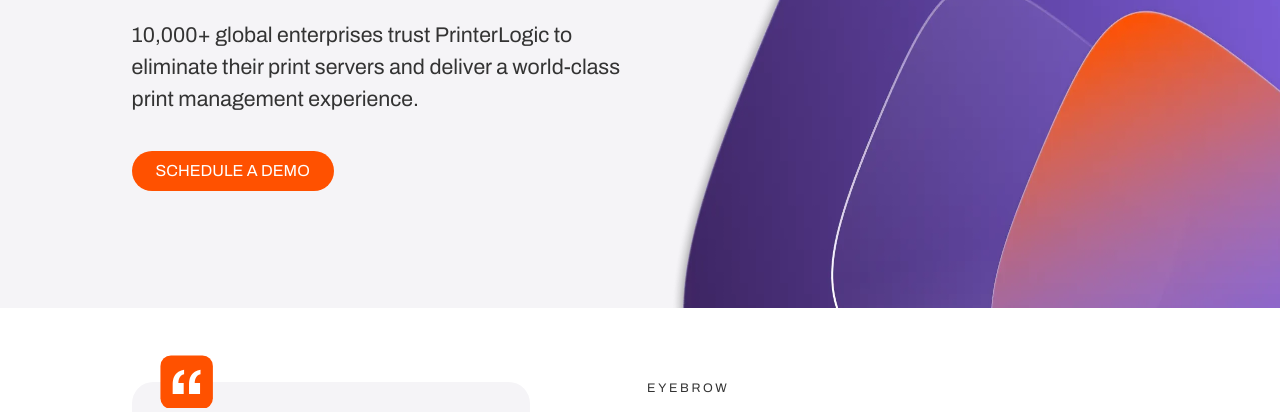
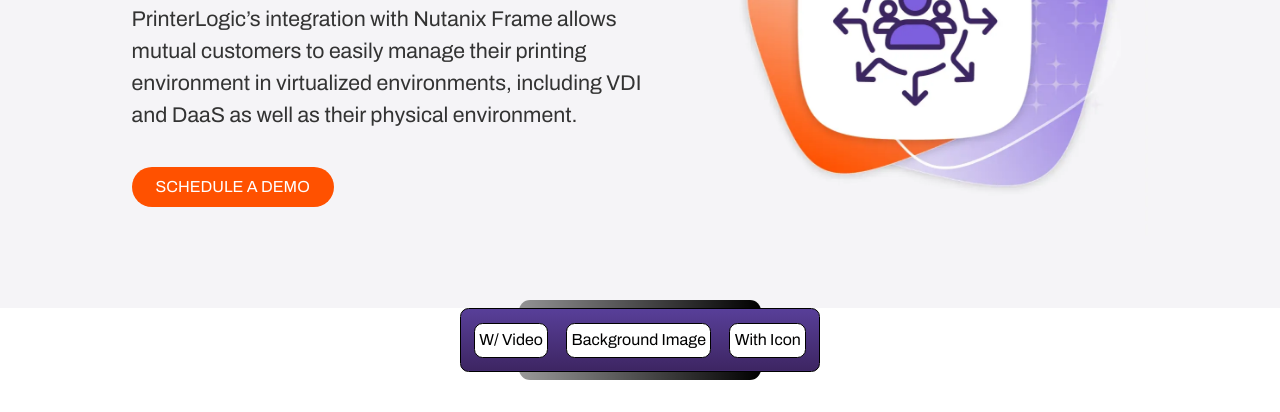
Before and after one commit to Tanner-Davison/figmaSession, a Gatsby site: page / in a window 1280 px wide. Shown: the part 248-660 px from the top of the page. Built offline with nearby package versions, Linux system fonts and the light colour scheme; Gatsby itself is replaced by a stand-in of ours.

Commit message:
added tool

```diff
--- a/src/components/HeroHeader.js
+++ b/src/components/HeroHeader.js
@@ -5,11 +5,31 @@
 import text from "styles/text"
 import { specifiedData } from "./content/heroContent"
 import useMedia from "../utils/useMedia"
-
+import { gsap } from "gsap"
 const HeroHeader = () => {
   const [pageData, setPageData] = useState()
   const [background, setBackground] = useState("")
   const options = { 1: "withVideo", 2: "simpleImg", 3: "withIcon" }
+
+  const handleMouseMove = event => {
+    const mouseX = event.clientX
+    const parentContainer = document.getElementById("bgBlackHero").parentNode
+    const background = document.getElementById("bgBlackHero")
+    const backgroundCenterX = background.offsetWidth / 2
+    const maxAllowedX = parentContainer.offsetWidth - background.offsetWidth
+    const constrainedX = Math.min(
+      Math.max(
+        backgroundCenterX,
+        mouseX - parentContainer.getBoundingClientRect().left
+      ),
+      maxAllowedX + backgroundCenterX
+    )
+    gsap.to("#bgBlackHero", { x: constrainedX - backgroundCenterX })
+  }
+
+  const handleMouseLeave = () => {
+    gsap.to("#bgBlackHero", { x: 50 })
+  }
 
   const backgroundImg = useMedia(
     pageData?.videoOverlay?.desktop,
@@ -25,13 +45,16 @@
   )
 
   useEffect(() => {
-    let dataIncoming = specifiedData(options[2])
+    const tl = gsap.timeline()
+    tl.to("#bgBlackHero", { x: 59 })
+    let dataIncoming = specifiedData(options[3])
     setPageData(dataIncoming)
     console.log(pageData)
   }, [pageData])
 
   return (
     pageData && (
+      <>
         <Wrapper $bgimg={pageData.id === "simpleImg" ? imageToUse : ""}>
           <ContentDiv>
             <MainContent>
@@ -60,10 +83,21 @@
                   alt={backgroundImg}
                 />
               )}
-
             </ImageContainer>
           </ContentDiv>
         </Wrapper>
+        <ClickableWrapper
+          onMouseMove={e => handleMouseMove(e)}
+          onMouseLeave={e => handleMouseLeave(e)}
+        >
+          <Controller>
+            <Button $active={""}>W/ Video</Button>
+            <Button>Background Image</Button>
+            <Button>With Icon</Button>
+          </Controller>
+          <Background id={"bgBlackHero"} />
+        </ClickableWrapper>
+      </>
     )
   )
 }
@@ -106,10 +140,8 @@
   }
 
   ${media.mobile} {
-    width: 93.925vw;
-    height: 93.925vw;
-    background-size:contain;
-    background-position: bottom right;
+    width: 105.841vw;
+    height: 73.131vw;
   }
 `
 
@@ -138,7 +170,7 @@
   display: flex;
   align-items: center;
   justify-content: center;
-  overflow: hidden;
+  overflow: visible;
   width: 42.847vw;
   height: 29.583vw;
   z-index: 1;
@@ -154,8 +186,8 @@
   }
 
   ${media.mobile} {
-    width: 105.841vw;
-    height: 73.131vw;
+    width: 87.85vw;
+    height: 87.85vw;
   }
 `
 const ButtonText = styled.p`
@@ -188,13 +220,13 @@
 const Body = styled.p`
   ${text.bodyL}
   margin:unset;
-  ${media.mobile}{
+  ${media.mobile} {
     ${text.bodyL}
   }
 `
 const Header = styled.h1`
   ${text.h1}
-  ${media.mobile}{
+  ${media.mobile} {
     ${text.h1Mobile}
   }
 `
@@ -213,7 +245,7 @@
   }
 
   ${media.mobile} {
-    gap:7.477vw;
+    gap: 7.477vw;
   }
 `
 const ContentDiv = styled.div`
@@ -231,8 +263,113 @@
 
   ${media.mobile} {
     flex-direction: column-reverse;
-    gap:1.869vw;
+    gap: 1.869vw;
   }
+`
+const Background = styled.div`
+  position: absolute;
+  display: flex;
+  box-sizing: border-box;
+  align-self: center;
+  right: 0;
+  left: 0;
+  background-image: ${colors.greyGradient};
+  width: 18.889vw;
+  height: 125%;
+  padding: 15px 0px;
+  border-radius: 11px;
+  z-index: 2;
+  ${media.fullWidth} {
+    width: 272px;
+  }
+
+  ${media.tablet} {
+    width: 27.037vw;
+  }
+
+  ${media.mobile} {
+    width: 38.037vw;
+  }
+`
+const Button = styled.button`
+  position: relative;
+  ${text.bodyMBold};
+  cursor: pointer;
+  border: none;
+  background-color: ${props => (props.$active ? `#FFFFFF` : `${colors.white}`)};
+  color: ${props => (props.$active ? `${colors.white}` : `${colors.black}`)};
+  width: max-content;
+  border-radius: 0.672vw;
+  padding: 0.347vw;
+  border: 0.069vw groove black;
+  transition: transform 0.3s ease-in-out;
+  z-index: 2;
+  &:hover {
+    transform: scale(1.08);
+  }
+  &:active {
+    transform: scale(0.9);
+  }
+  ${media.fullWidth} {
+    border-radius: 10px;
+    padding: 5px;
+    border: 1px groove black;
+    transition: transform 0.3s ease-in-out;
+  }
+  ${media.tablet} {
+    border-radius: 1vw;
+    padding: 0.557vw;
+    border: 1px groove black;
+  }
+  ${media.mobile} {
+    ${text.bodyXSBold}
+    border-radius:1.636vw;
+    padding: 0.557vw;
+    border: 0.234vw groove black;
+  }
+`
+
+const Controller = styled.div`
+  position: relative;
+  display: flex;
+  align-items: center;
+  justify-content: center;
+  background-image: ${colors.darkPurpleGradient};
+  background-position: center;
+  border: 0.069vw groove black;
+  gap: 1.389vw;
+  border-radius: 0.672vw;
+  padding: 1.042vw 1vw;
+  z-index: 5;
+  ${media.fullWidth} {
+    border: 1px groove black;
+    gap: 20px;
+    border-radius: 20px;
+    padding: 15px 14px;
+  }
+
+  ${media.tablet} {
+    border: 0.234vw groove black;
+    gap: 2.673vw;
+    border-radius: 10px;
+    padding: 1.701vw 1.636vw;
+  }
+
+  ${media.mobile} {
+    border: 0.234vw groove black;
+    gap: 2.673vw;
+    border-radius: 10px;
+    padding: 1.701vw 1.636vw;
+  }
+`
+const ClickableWrapper = styled.div`
+  position: relative;
+  display: flex;
+  margin: 0px auto;
+  max-width: max-content;
+  align-items: center;
+  box-sizing: border-box;
+  z-index: 2;
 `
 const Wrapper = styled.div`
   position: relative;
@@ -257,6 +394,8 @@
   }
 
   ${media.mobile} {
-    padding:14.019vw 6.075vw;
+    padding: 14.019vw 6.075vw;
+    background-size: ${props => (props.$bgimg ? "93.925vw 93.925vw" : "unset")};
+    background-position: top right;
   }
 `
```
Lines whose indentation alone changed are shown as unchanged.
